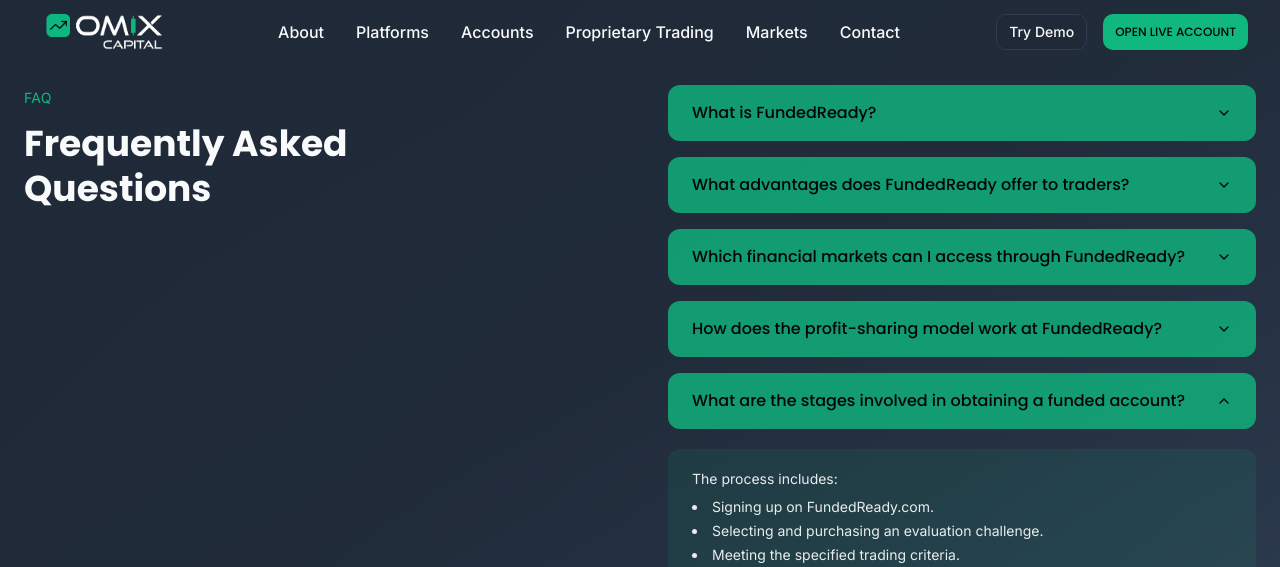
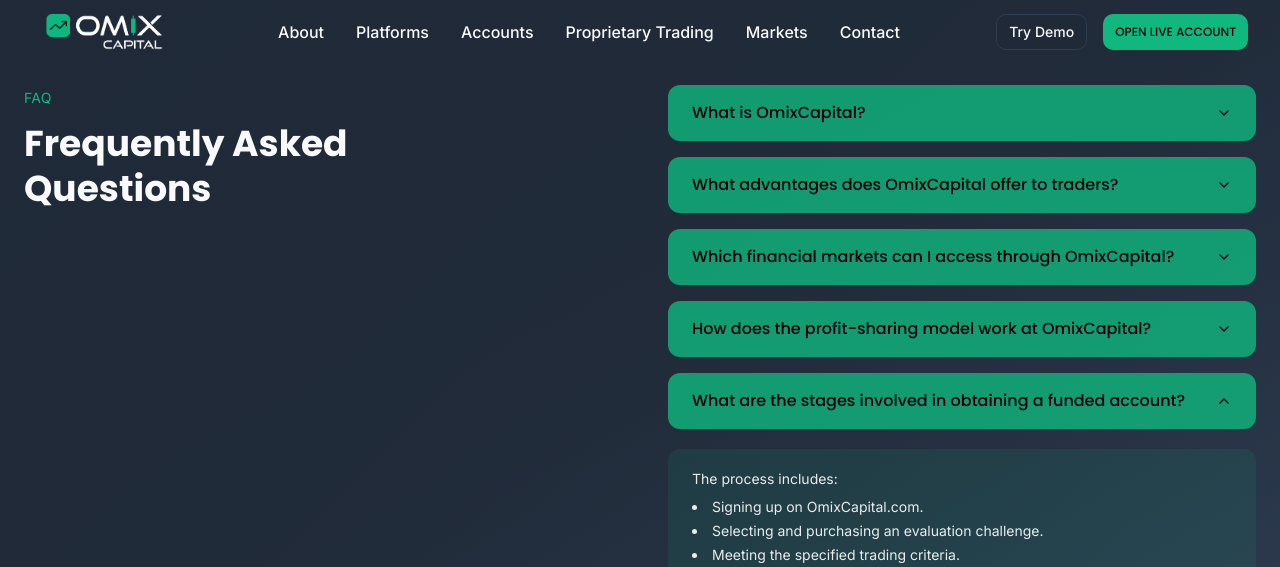
Before and after one commit to avinashFinrise/cfdup-landingpage, a Next.js app: page /proprietary-trading in a window 1280 px wide. Both pictures are taken after a click on the button "What are the stages involved in obtaining a funded account?". Shown: the part 5265-5832 px from the top of the page. Built offline with nearby package versions, Linux system fonts and the light colour scheme.

Commit message:
changed name

```diff
--- a/components/propTrading/AboutHero.jsx
+++ b/components/propTrading/AboutHero.jsx
@@ -62,7 +62,7 @@
             transition={{ duration: 0.8, delay: 0.2 }}
             className="text-lg sm:text-xl text-muted-foreground max-w-3xl mx-auto mb-10 leading-relaxed"
           >
-            FundedReady backs confident, disciplined traders with real capital and real opportunities
+            OmixCapital backs confident, disciplined traders with real capital and real opportunities
           </motion.p>
 
           {/* Highlights */}
--- a/components/propTrading/FAQSection.jsx
+++ b/components/propTrading/FAQSection.jsx
@@ -10,14 +10,14 @@
 
 const faqs = [
   {
-    q: "What is FundedReady?",
-    a: "FundedReady is a proprietary trading firm that provides traders with access to real capital. By passing our evaluation process, traders can manage funded accounts and retain a significant portion of the profits they generate.",
+    q: "What is OmixCapital?",
+    a: "OmixCapital is a proprietary trading firm that provides traders with access to real capital. By passing our evaluation process, traders can manage funded accounts and retain a significant portion of the profits they generate.",
   },
   {
-    q: "What advantages does FundedReady offer to traders?",
+    q: "What advantages does OmixCapital offer to traders?",
     a: (
         <>
-            <p className="text-sm" >FundedReady offers:</p>
+            <p className="text-sm" >OmixCapital offers:</p>
             <ul className="list-disc list-inside mt-2 space-y-1 text-sm">
                 <li>Guaranteed payouts upon meeting profit targets.</li>
                 <li>Permission to trade during high-impact news events.</li>
@@ -28,11 +28,11 @@
     ),
   },
   {
-    q: "Which financial markets can I access through FundedReady?",
+    q: "Which financial markets can I access through OmixCapital?",
     a: "You can trade various markets, including Forex, commodities, indices, and cryptocurrencies.",
   },
   {
-    q: "How does the profit-sharing model work at FundedReady?",
+    q: "How does the profit-sharing model work at OmixCapital?",
     a: "After meeting the profit targets, you are entitled to a significant share of the profits, with the exact percentage depending on your account type.",
   },
   {
@@ -41,7 +41,7 @@
         <>
             <p className="text-sm" >The process includes:</p>
             <ol className="list-disc list-inside mt-2 space-y-1 text-sm">
-                <li>Signing up on FundedReady.com.</li>
+                <li>Signing up on OmixCapital.com.</li>
                 <li>Selecting and purchasing an evaluation challenge.</li>
                 <li>Meeting the specified trading criteria.</li>
                 <li>Receiving a funded account upon successful completion.</li>
--- a/components/propTrading/HowToGetFundex.jsx
+++ b/components/propTrading/HowToGetFundex.jsx
@@ -8,7 +8,7 @@
     step: "Step 1",
     title: "Sign Up",
     description:
-      "Create your account on FundedReady.com in just a few clicks. Provide basic details like your name, email, and phone number to get started.",
+      "Create your account on OmixCapital.com in just a few clicks. Provide basic details like your name, email, and phone number to get started.",
     icon: UserPlus,
   },
   {
@@ -49,10 +49,10 @@
           className="mb-16 max-w-3xl"
         >
           <h2 className="font-poppins font-bold text-4xl mb-4">
-            How to Get Funded with FundedReady
+            How to Get Funded with OmixCapital
           </h2>
           <p className="text-muted-foreground leading-relaxed">
-            Getting started with a FundedReady account is quick and hassle-free.
+            Getting started with a OmixCapital account is quick and hassle-free.
             We provide real trading capital to skilled traders — you focus on
             trading, we handle the rest.
           </p>
--- a/components/propTrading/TradingGuidelines.jsx
+++ b/components/propTrading/TradingGuidelines.jsx
@@ -54,10 +54,10 @@
           className="mb-16"
         >
           <h2 className="font-poppins font-bold text-4xl mb-4">
-            FundedReady Trading Guidelines
+            OmixCapital Trading Guidelines
           </h2>
           <p className="text-muted-foreground max-w-4xl leading-relaxed">
-            At FundedReady, our mission is to empower traders by providing a
+            At OmixCapital, our mission is to empower traders by providing a
             structured and disciplined trading environment. Our guidelines are
             designed to promote responsible trading practices, protect capital,
             and foster long-term success.
@@ -196,7 +196,7 @@
           {/* Closing */}
           <p className="text-sm text-muted-foreground max-w-4xl">
             By adhering to these guidelines, you contribute to a fair and secure
-            trading environment for all FundedReady participants. We are
+            trading environment for all OmixCapital participants. We are
             committed to supporting your trading journey and celebrating your
             successes.
           </p>
```
